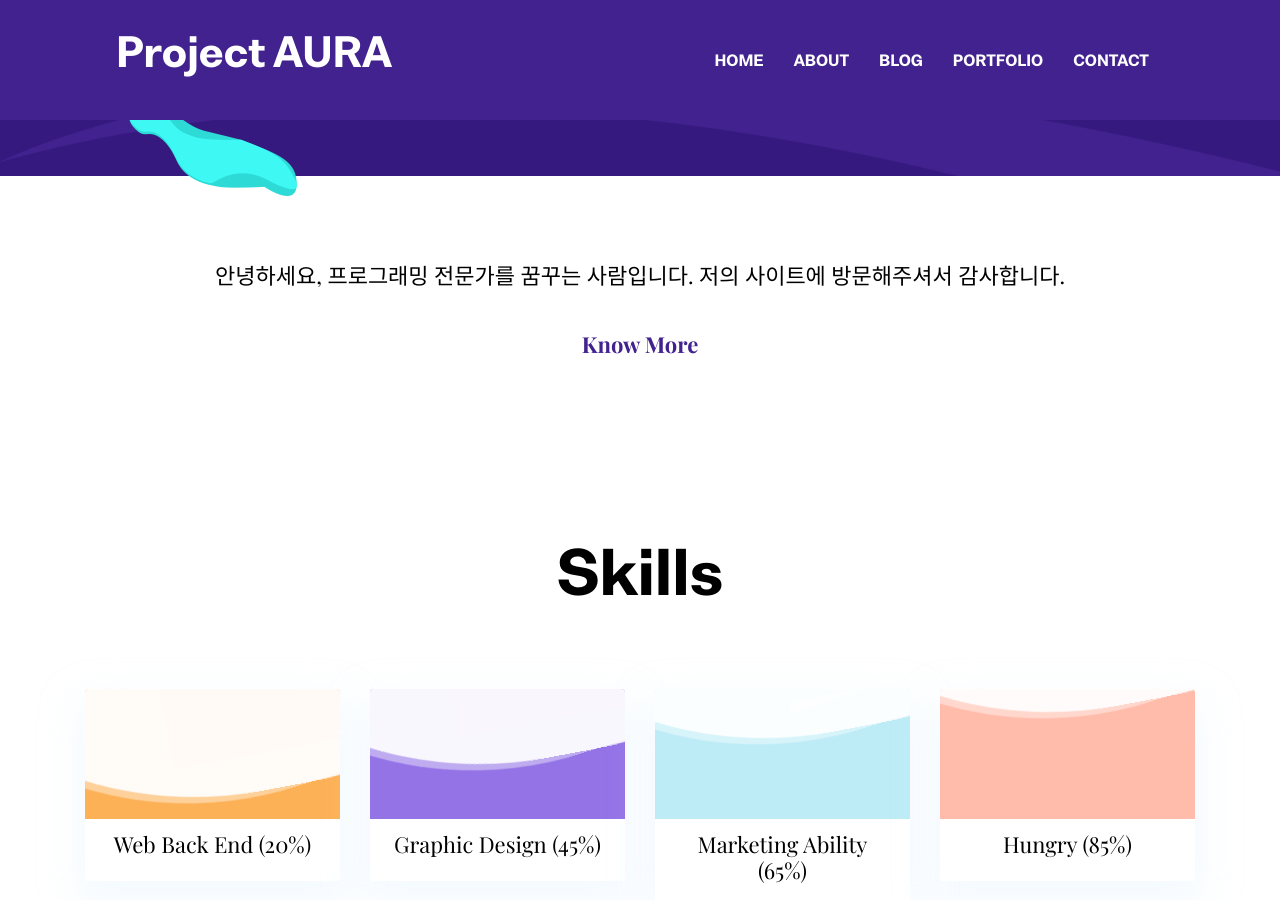
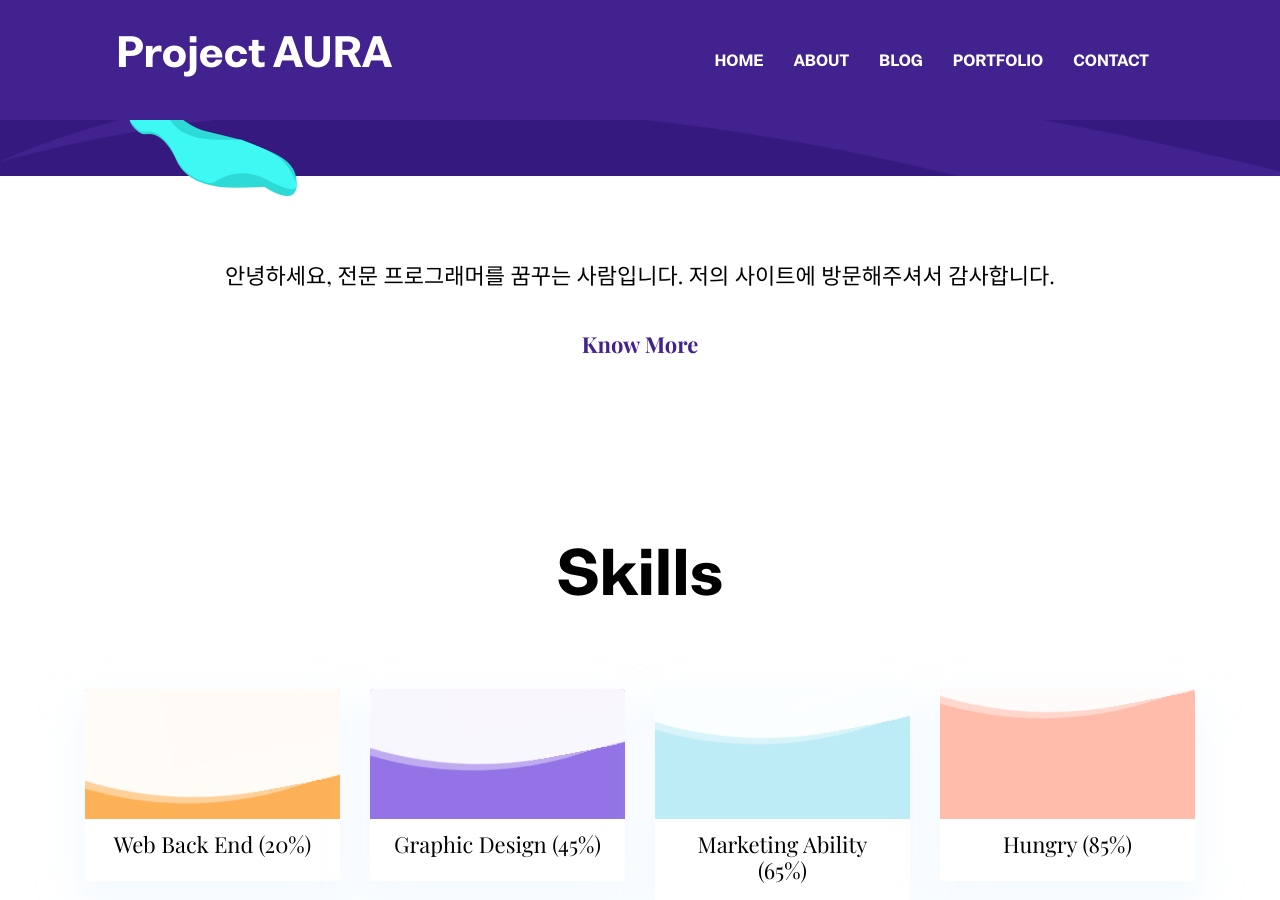
Before and after one commit to n0n02001/n0n02001.github.io, a Jekyll site: the page built from index.html, in a window 1280 px wide and 900 px high, scrolled down 704 px. Built offline with Jekyll 4.4.1, drawn with Linux system fonts in a browser that asks for light colours.

Commit message:
Update settings.yml

```diff
--- a/_data/settings.yml
+++ b/_data/settings.yml
@@ -52,7 +52,7 @@ social:
 
 # About Section
 blurb:
-  안녕하세요, 프로그래밍 전문가를 꿈꾸는 사람입니다. 저의 사이트에 방문해주셔서 감사합니다.
+  안녕하세요, 전문 프로그래머를 꿈꾸는 사람입니다. 저의 사이트에 방문해주셔서 감사합니다.
 
 blurb-btn-link: '/about'
 blurb-btn-name: know more
```
